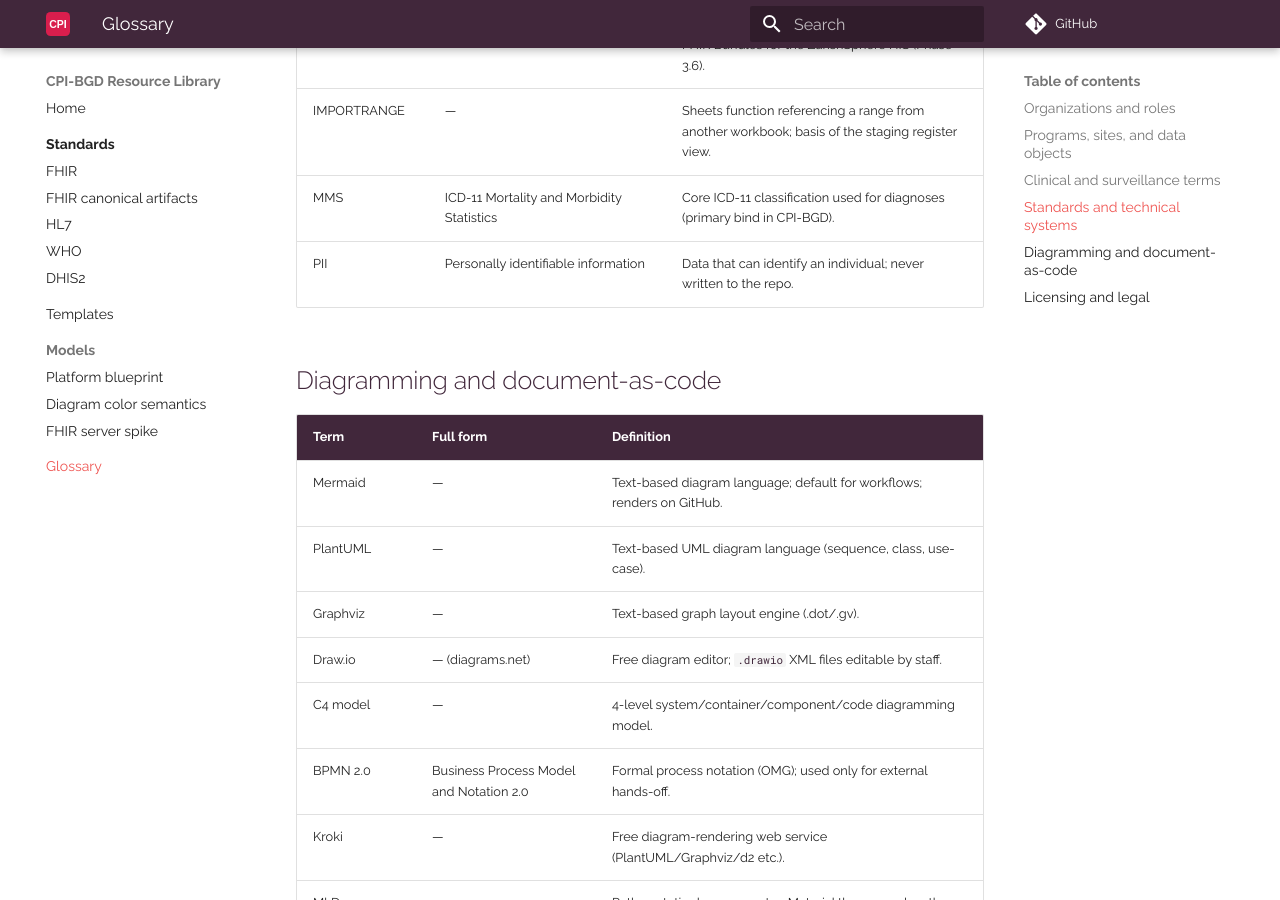
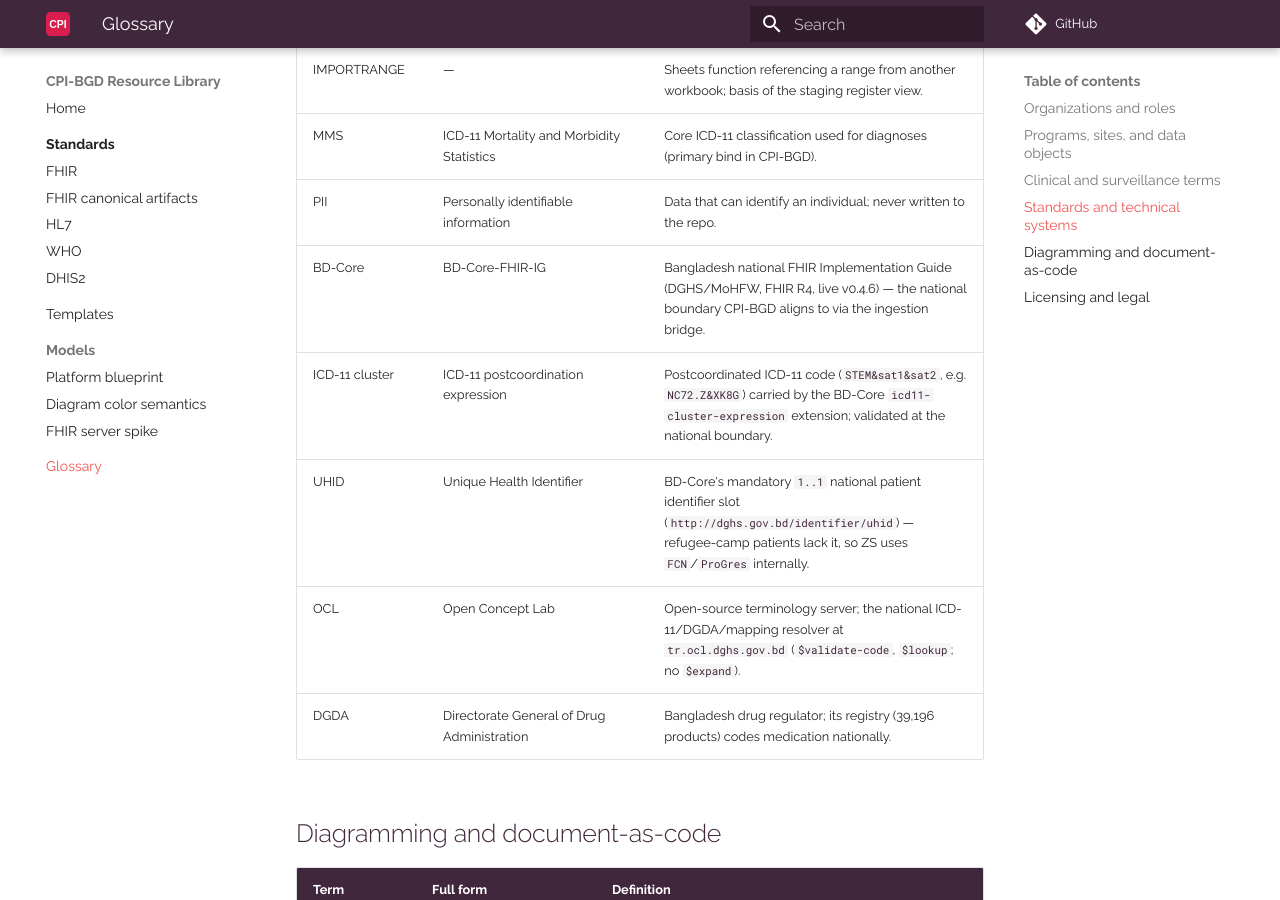
Before and after one commit to cpi-bgd/cpi-bgd-resource-library, an MkDocs documentation site: the page built from docs/glossary.md, in a window 1280 px wide and 900 px high, scrolled down 4325 px. Built offline with MkDocs 1.6.1 and Material for MkDocs 9.7.7, drawn with Linux system fonts in a browser that asks for light colours; comment, search, counter and statistics services are not loaded.

Commit message:
glossary: add BD-Core, ICD-11 cluster, UHID, OCL, DGDA terms (BD-Core alignment)

```diff
--- a/docs/glossary.md
+++ b/docs/glossary.md
@@ -93,6 +93,11 @@ Keep definitions plain-language (accessibility #5 of the brand tone of voice).
 | IMPORTRANGE | — | Sheets function referencing a range from another workbook; basis of the staging register view. |
 | MMS | ICD-11 Mortality and Morbidity Statistics | Core ICD-11 classification used for diagnoses (primary bind in CPI-BGD). |
 | PII | Personally identifiable information | Data that can identify an individual; never written to the repo. |
+| BD-Core | BD-Core-FHIR-IG | Bangladesh national FHIR Implementation Guide (DGHS/MoHFW, FHIR R4, live v0.4.6) — the national boundary CPI-BGD aligns to via the ingestion bridge. |
+| ICD-11 cluster | ICD-11 postcoordination expression | Postcoordinated ICD-11 code (`STEM&sat1&sat2`, e.g. `NC72.Z&XK8G`) carried by the BD-Core `icd11-cluster-expression` extension; validated at the national boundary. |
+| UHID | Unique Health Identifier | BD-Core's mandatory `1..1` national patient identifier slot (`http://dghs.gov.bd/identifier/uhid`) — refugee-camp patients lack it, so ZS uses `FCN`/`ProGres` internally. |
+| OCL | Open Concept Lab | Open-source terminology server; the national ICD-11/DGDA/mapping resolver at `tr.ocl.dghs.gov.bd` (`$validate-code`, `$lookup`; no `$expand`). |
+| DGDA | Directorate General of Drug Administration | Bangladesh drug regulator; its registry (39,196 products) codes medication nationally. |
 
 ## Diagramming and document-as-code
 
```
